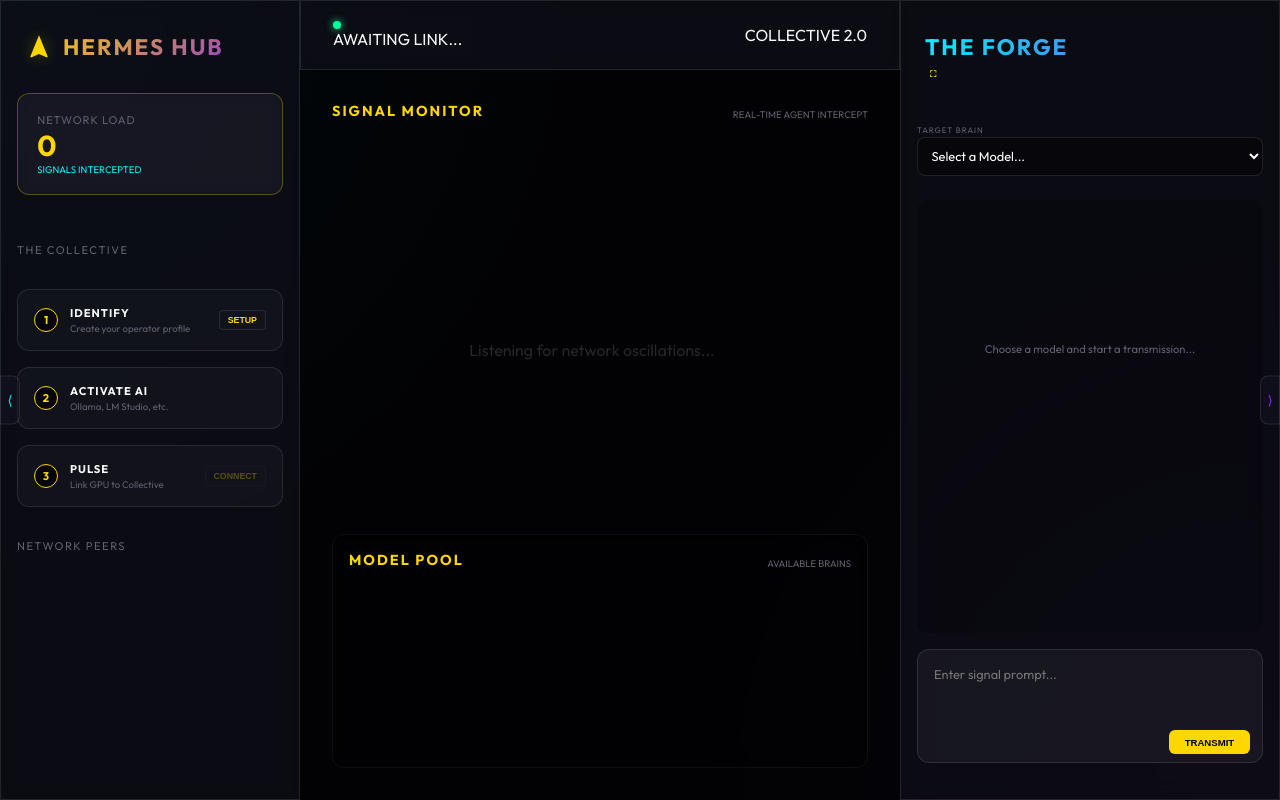
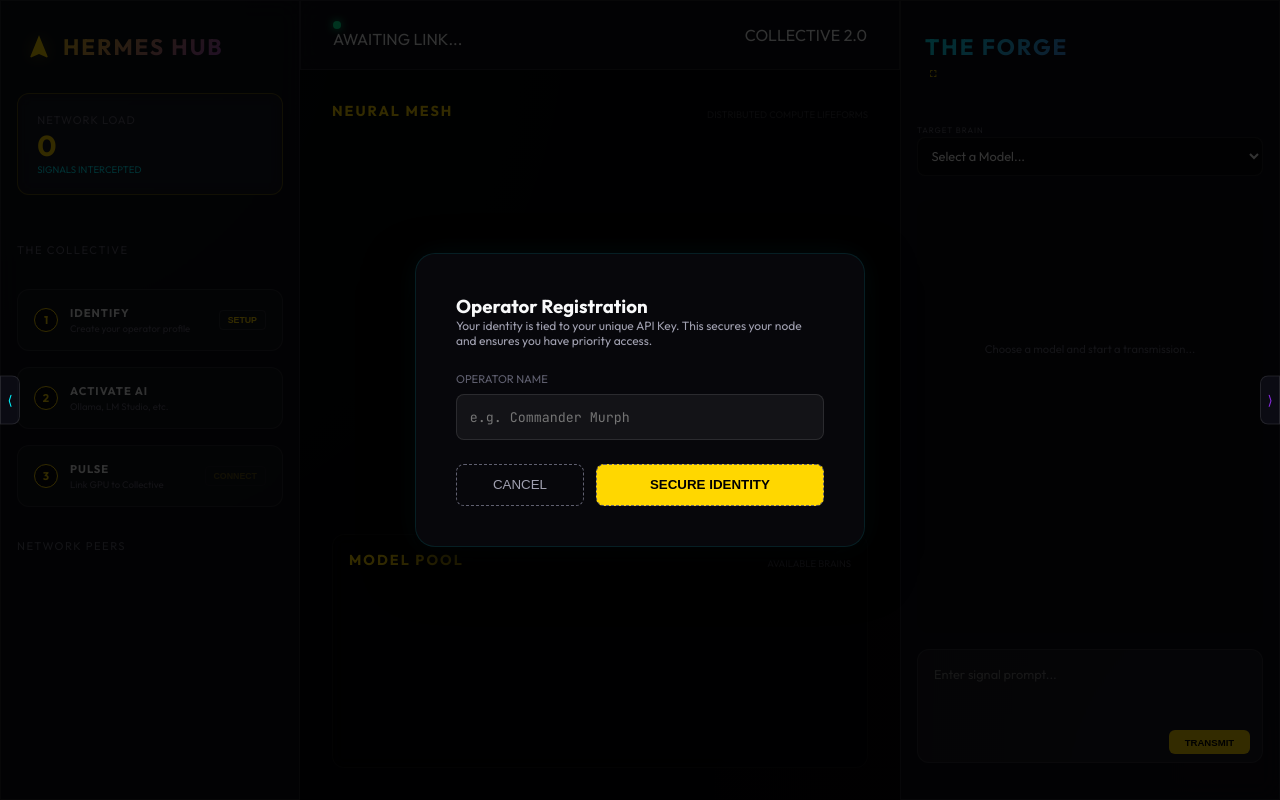
Before and after one commit to MatthiasT91/Hermes-Hub, a website built with Vite: page index.html in a window 1280 px wide. Both pictures are taken after a click on the button "SETUP". Built offline with nearby package versions, Linux system fonts and the light colour scheme; files whose address does not match are found by name.

Commit message:
Visual: Migrated from text logs to 'Neural Mesh' visualizer foundation; Ready for pixel avatars

```diff
--- a/index.html
+++ b/index.html
@@ -81,17 +81,17 @@
       </header>
 
       <div class="dashboard-content">
-        <!-- Signal Monitor -->
-        <div class="monitor-section">
+        <!-- Neural Mesh Visualizer -->
+        <div class="monitor-section mesh-system">
           <div class="section-header">
-            <h3>SIGNAL MONITOR</h3>
-            <span style="font-size: 0.6rem; color: var(--text-muted);">REAL-TIME AGENT INTERCEPT</span>
+            <h3>NEURAL MESH</h3>
+            <span style="font-size: 0.6rem; color: var(--text-muted); opacity: 0.5;">DISTRIBUTED COMPUTE LIFEFORMS</span>
           </div>
-          <div id="signal-stream" class="signal-stream">
-            <div class="empty-state">
-              <div class="pulse-ring"></div>
-              <span>Listening for network oscillations...</span>
-            </div>
+          <div id="neural-mesh" class="neural-mesh">
+             <!-- Pixel Agents will spawn here -->
+             <div class="mesh-overlay">
+                <div class="mesh-scan-line"></div>
+             </div>
           </div>
         </div>
 
--- a/src/main.js
+++ b/src/main.js
@@ -95,6 +95,12 @@ function init() {
       };
       document.body.appendChild(exitBtn);
     }
+  });
+
+  setupIdentityBtn.addEventListener('click', () => {
+    idResult.style.display = 'none';
+    idNameInput.value = operatorName;
+    identityModal.classList.add('active');
   });
 
   idCancelBtn.addEventListener('click', () => identityModal.classList.remove('active'));
```
